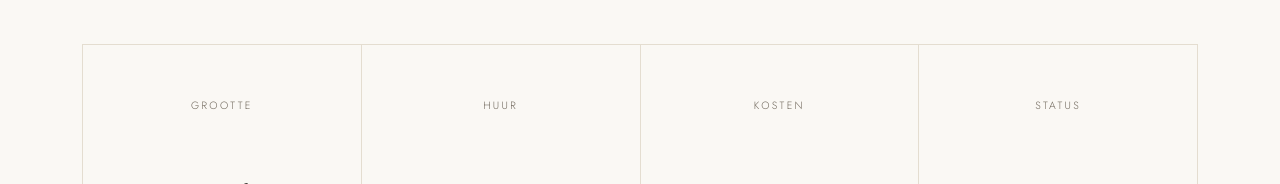
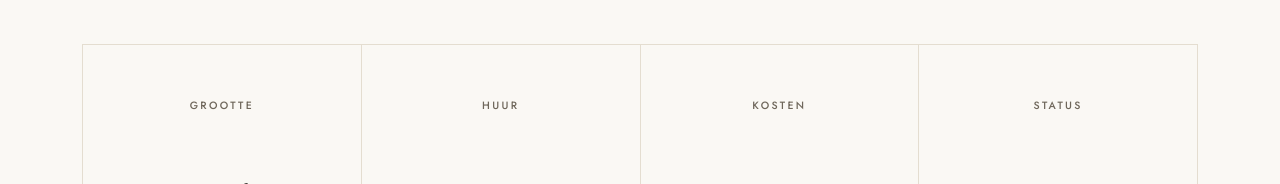
Before and after one commit to dfence/tabakvest85, a plain HTML site: page proposal_1_minimalist/room-1.html in a window 1280 px wide. Shown: the part 348-532 px from the top of the page. Drawn offline with nearby package versions, Linux system fonts and the light colour scheme.

Commit message:
Fix: Improve readability of detail-meta labels by increasing font-weight to 500

```diff
--- a/proposal_1_minimalist/css/pages.css
+++ b/proposal_1_minimalist/css/pages.css
@@ -36,7 +36,7 @@
 /* ---- detail meta ---- */
 .detail-meta { display: grid; grid-template-columns: repeat(4, 1fr); gap: 1px; background: var(--line); border: 1px solid var(--line); margin: 3rem 0; }
 .detail-meta div { background: var(--bg); padding: 1.6rem 1.2rem; text-align: center; }
-.detail-meta .k { font-size: 0.66rem; letter-spacing: 0.22em; text-transform: uppercase; color: var(--muted); }
+.detail-meta .k { font-size: 0.66rem; letter-spacing: 0.22em; text-transform: uppercase; color: var(--muted); font-weight: 500; }
 .detail-meta .v { font-family: var(--font-serif); font-size: 1.7rem; font-weight: 700; color: var(--ink); margin-top: 0.3rem; }
 
 /* ---- carousel ---- */
```
